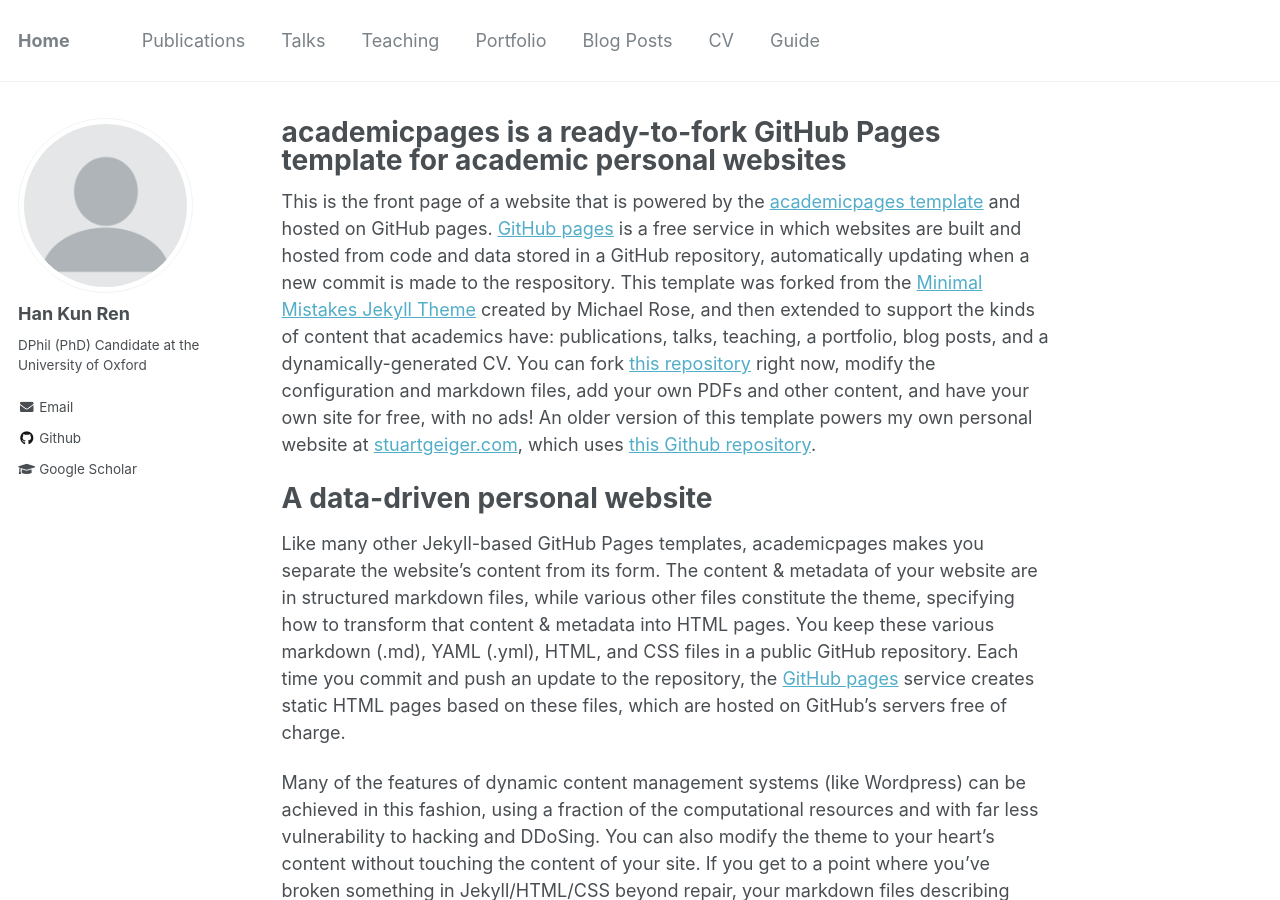
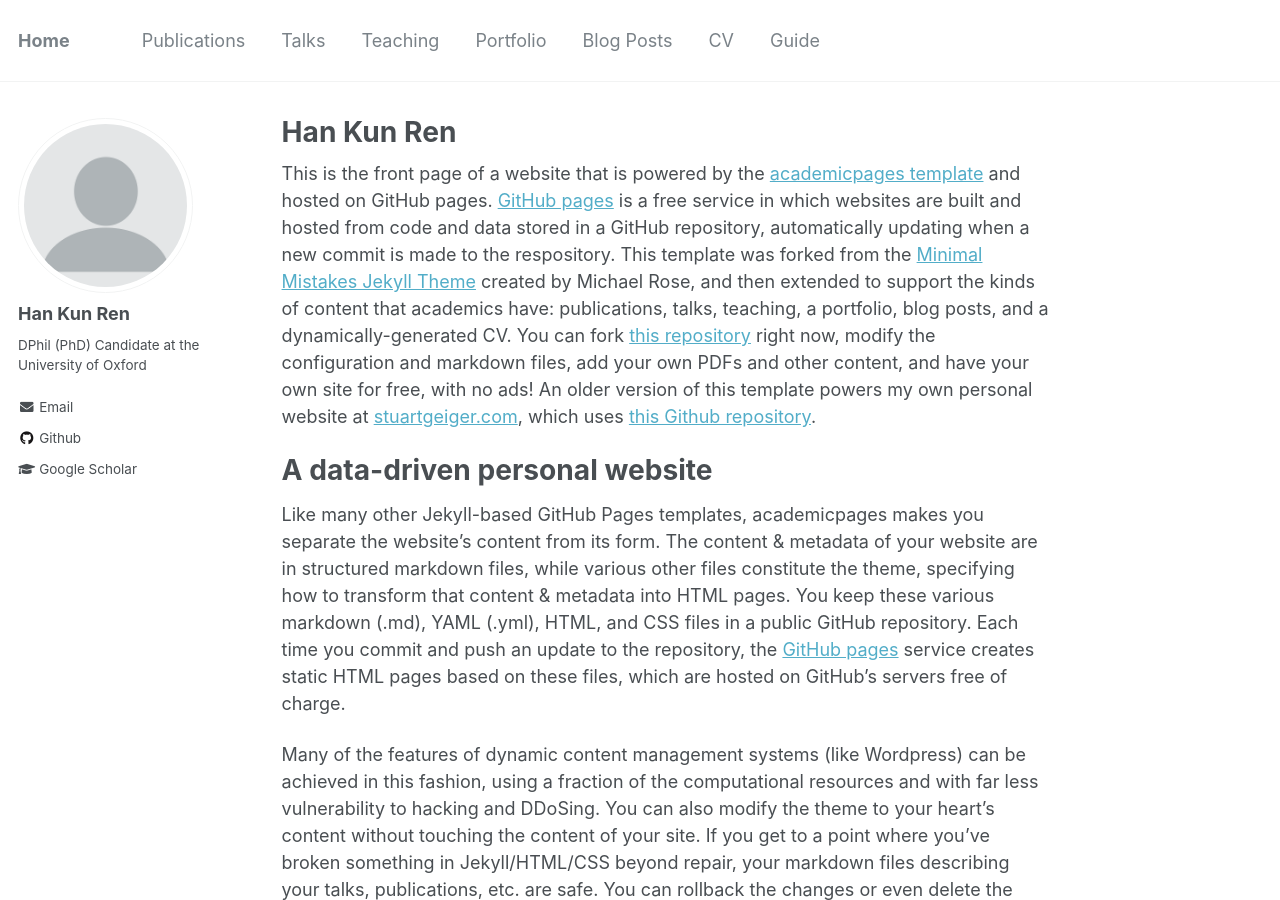
Before and after one commit to hankunren/academicpages, a Jekyll site: the page built from _pages/about.md, in a window 1280 px wide and 900 px high. Built offline with Jekyll 4.4.1, drawn with Linux system fonts in a browser that asks for light colours.

Commit message:
Update about.md

```diff
--- a/_pages/about.md
+++ b/_pages/about.md
@@ -1,6 +1,6 @@
 ---
 permalink: /
-title: "academicpages is a ready-to-fork GitHub Pages template for academic personal websites"
+title: "Han Kun Ren"
 excerpt: "About me"
 author_profile: true
 redirect_from:
```
